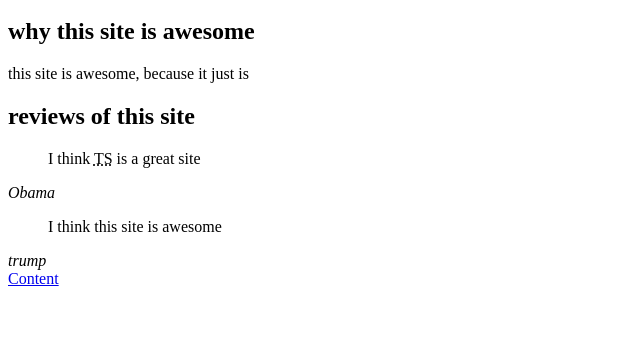
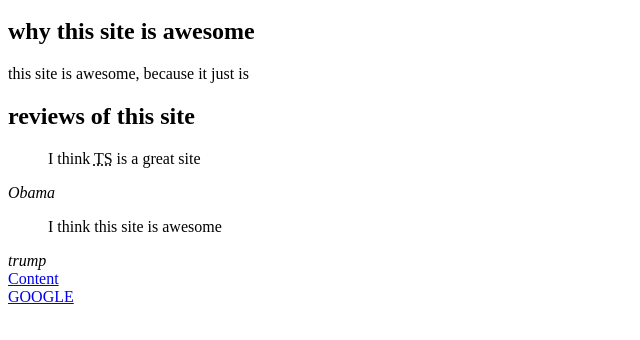
Before and after one commit to Jthapata/school-code, a plain HTML site: page index.html in a window 1280 px wide. Shown: the part 48-388 px from the top of the page, without its empty margins (0-640 px from the left). Drawn offline with Linux system fonts and the light colour scheme.

Commit message:
another commit

```diff
--- a/index.html
+++ b/index.html
@@ -20,7 +20,8 @@
         <cite>trump</cite>
     </div>
 
-    <a href="./content.html">Content</a>
+    <a href="./content.html">Content<br/></a>
+    <a href="https://google.com">GOOGLE</a>
     </body>
 </html>
 </DOCTYPE>
```
